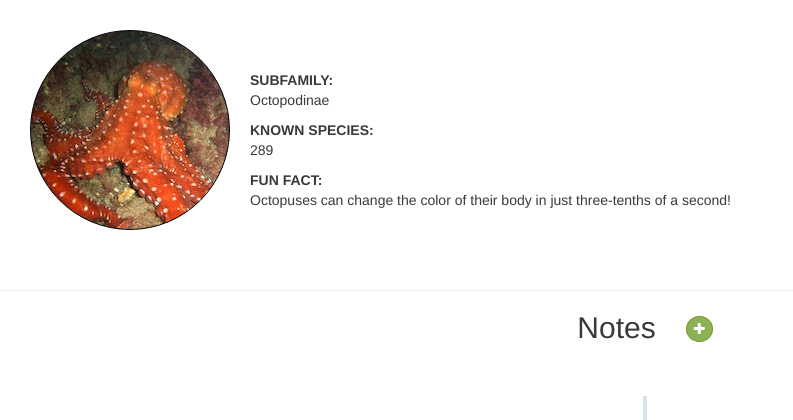
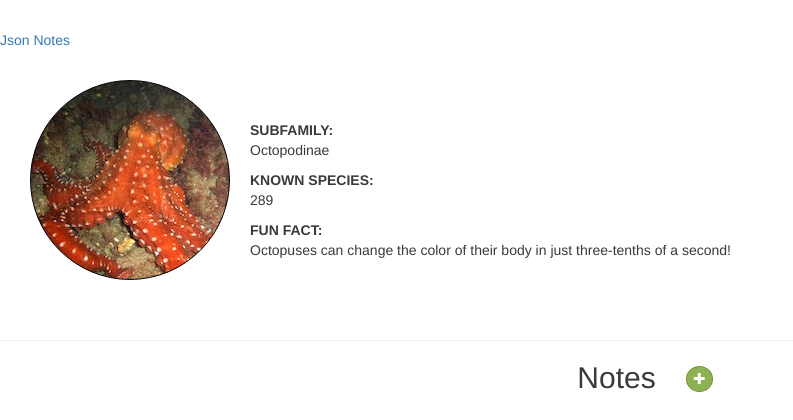
Before and after one commit to omphemetse/knpuniversity-and-laracast-tasks, a Symfony app: template knpuniversity-tasks/symfony/aqua_note/app/Resources/views/genus/show.html.twig in a window 1280 px wide. Shown: the part 90-510 px from the top of the page, without its empty margins (0-793 px from the left). Run offline with Twig, Linux system fonts and the light colour scheme; the template is opened without the code that fills it, so the values that code supplies are empty; some libraries are stand-ins or nearby versions.

Commit message:
Generating URLs

```diff
--- a/knpuniversity-tasks/symfony/aqua_note/app/Resources/views/genus/show.html.twig
+++ b/knpuniversity-tasks/symfony/aqua_note/app/Resources/views/genus/show.html.twig
@@ -4,6 +4,9 @@
 
 {% block body %}
     <h2 class="genus-name">{{ name }}</h2>
+
+    <a href="{{ path('genus_show_notes', { 'genusName' : name}) }}">Json Notes</a>
+
     <div class="sea-creature-container">
         <div class="genus-photo"></div>
         <div class="genus-details">
```
